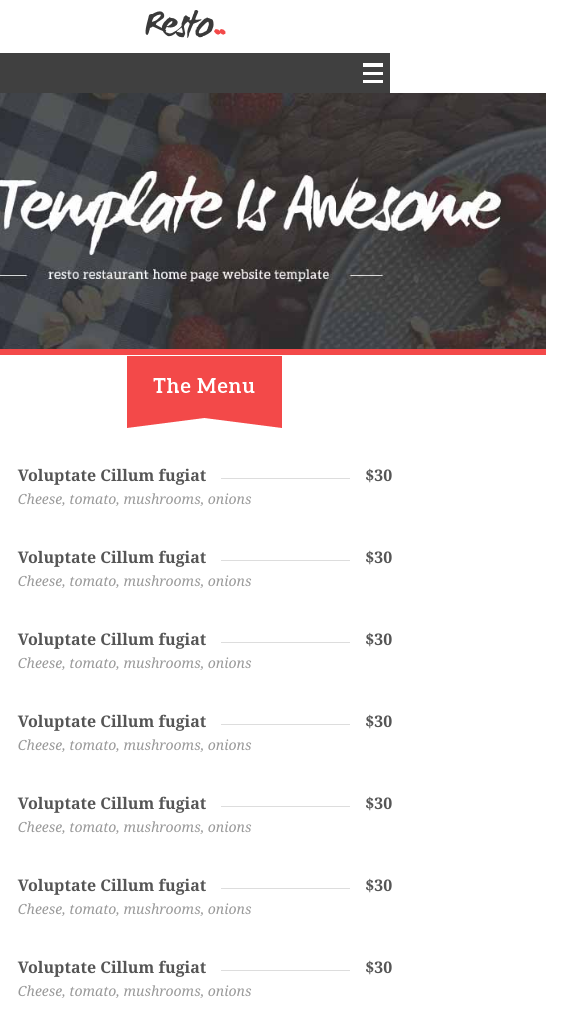
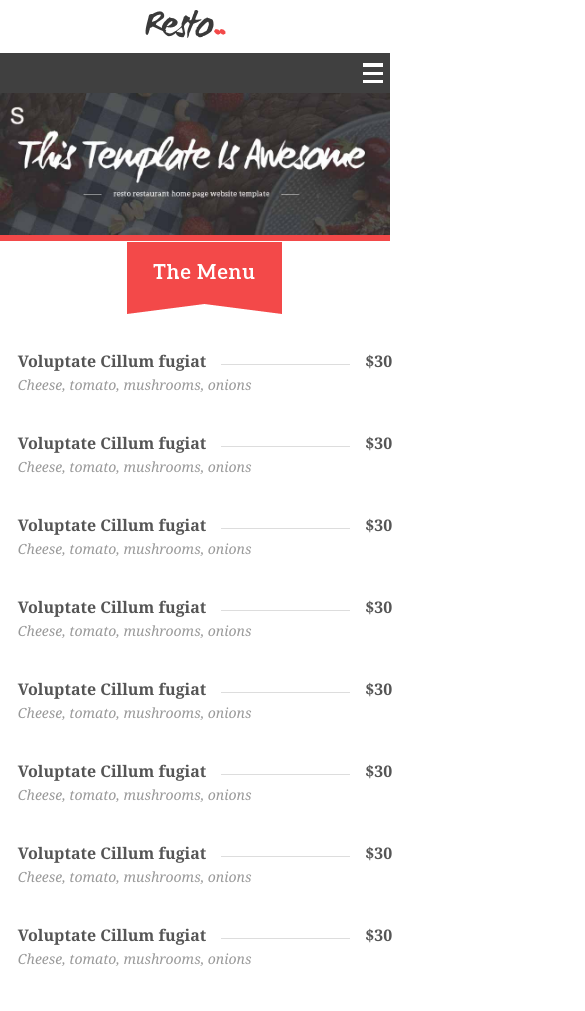
Before and after one commit to Mrdbachl/Code-A-Responsive-Design-Website-001, a plain HTML site: page index.html in a window 390 px wide. Shown: the top 1011 px of the page, 585 px wide, since content can reach past the window. Drawn offline with nearby package versions, Linux system fonts and the light colour scheme.

Commit message:
removed css that made small banner appear too large on the device.

```diff
--- a/_notes/dwsync.xml
+++ b/_notes/dwsync.xml
@@ -1,6 +1,6 @@
 <?xml version="1.0" encoding="utf-8" ?>
 <dwsync>
 <file name="index.html" server="code-a-responsive-design-website-001.dbachl.com" local="131955084565878890" remote="131955336000000000" Dst="1" />
-<file name="style.css" server="code-a-responsive-design-website-001.dbachl.com" local="131950027924670834" remote="131950279800000000" Dst="1" />
+<file name="style.css" server="code-a-responsive-design-website-001.dbachl.com" local="131955096081421099" remote="131955348000000000" Dst="1" />
 <file name="menu.js" server="code-a-responsive-design-website-001.dbachl.com" local="131950023225130859" remote="131950275000000000" Dst="1" />
 </dwsync>
--- a/style.css
+++ b/style.css
@@ -283,11 +283,6 @@ footer ul{
 
 }
 
-#main-banner img{
-	position: relative;
-	width: 180%;
-	left: -40%;
+
 
 }
-
-}
```
